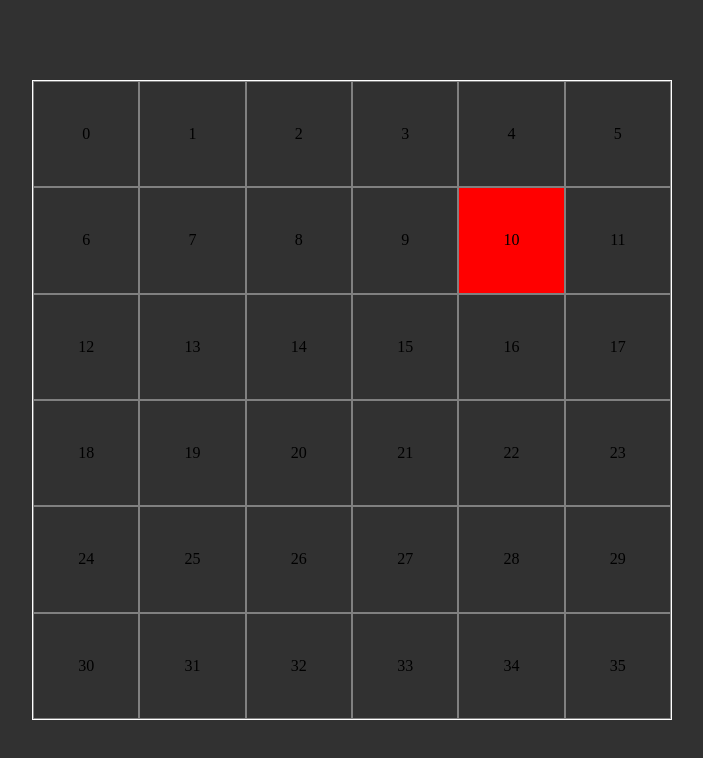
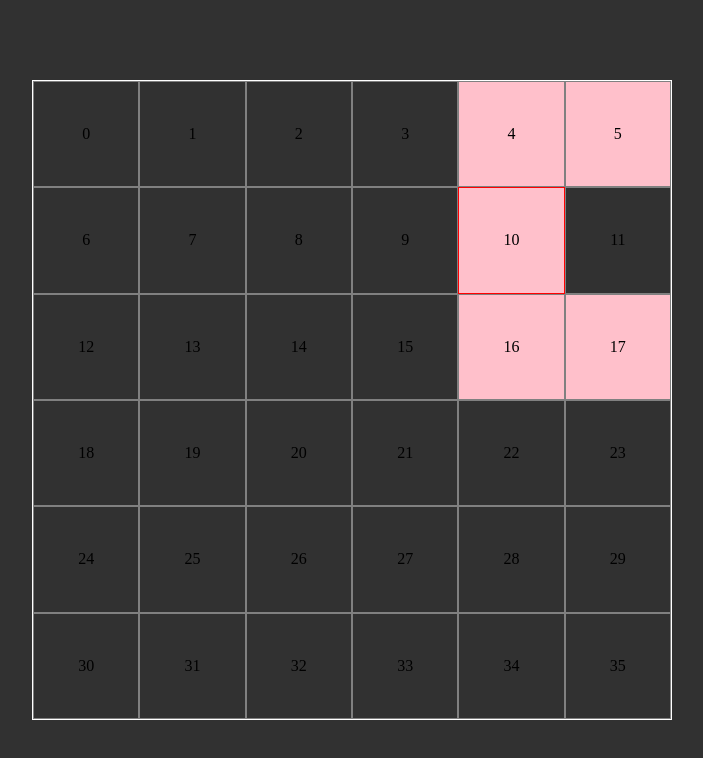
Before and after one commit to Ali-Sdg90/Spread-Color, a plain HTML site: page index.html in a window 1280 px wide. Both pictures are taken after a click on the element "10". Shown: the whole page, without its empty margins (288-991 px from the left). Drawn offline with Linux system fonts and the light colour scheme.

Commit message:
change plan - random block now goes

```diff
--- a/script.js
+++ b/script.js
@@ -2,30 +2,122 @@ const gameBox = document.getElementById("game-box");
 let startBlock = "";
 let wallBlock = [];
 let endBlock = "";
+let backgroundColor = "rgb(49, 49, 49)";
+document.documentElement.style.setProperty(
+    "--game-background",
+    backgroundColor
+);
 for (let i = 0; i < 36; i++) {
     const addBlock = document.createElement("div");
     addBlock.textContent = i;
     gameBox.appendChild(addBlock);
 }
 const Blockes = Array.from(document.querySelectorAll("#game-box div"));
-
 for (let i in Blockes) {
     Blockes[i].addEventListener("click", function () {
         // console.log(Blockes[i].textContent);
-        if (!startBlock) {
-            Blockes[i].style.background = "red";
-            startBlock = i;
-        } else if (wallBlock.length <= 5) {
-            Blockes[i].style.background = "blue";
-            wallBlock.push(i);
-            console.log(wallBlock, wallBlock.length);
-        } else if (!endBlock) {
-            Blockes[i].style.background = "yellow";
-            endBlock = i;
-            setTimeout(() => {
-                wayFinder();
-            }, 500);
-        }
+        // if (!startBlock) {
+        //     Blockes[i].style.background = "red";
+        //     startBlock = i;
+        // } else if (wallBlock.length <= 5) {
+        //     Blockes[i].style.background = "blue";
+        //     wallBlock.push(i);
+        //     console.log(wallBlock, wallBlock.length);
+        // } else if (!endBlock) {
+        //     Blockes[i].style.background = "yellow";
+        //     endBlock = i;
+        //     setTimeout(() => {
+        //         wayFinder(i);
+        //     }, 500);
+        // } else {
+        //     wayFinder(i);
+        // }
+        Blockes[i].style.background = "pink";
+        Blockes[i].style.border = "1px solid red";
+        wayFinder(i);
     });
 }
-function wayFinder() {}
+let randomDirection;
+let endLoop = false;
+const delay = 1000;
+function wayFinder(startPoint) {
+    startPoint = Number(startPoint);
+    // console.log(startPoint, Blockes[startPoint].style.background);
+    // Blockes[startPoint].style.background = "pink";
+    randomDirection = Math.floor(Math.random() * 4);
+    loopChecker(startPoint);
+    if (endLoop) return;
+    console.log(startPoint, randomDirection);
+    switch (randomDirection) {
+        case 0: // left
+            if (
+                Blockes[startPoint - 1] &&
+                startPoint % 6 != 0 &&
+                Blockes[startPoint - 1].style.background != "pink"
+            ) {
+                setTimeout(() => {
+                    wayFinder(startPoint - 1);
+                    Blockes[startPoint - 1].style.background = "pink";
+                }, delay);
+            } else {
+                wayFinder(startPoint)
+            }
+            break;
+        case 1: // right
+            if (
+                Blockes[startPoint + 1] &&
+                (startPoint + 1) % 6 != 0 &&
+                Blockes[startPoint + 1].style.background != "pink"
+            ) {
+                setTimeout(() => {
+                    wayFinder(startPoint + 1);
+                    Blockes[startPoint + 1].style.background = "pink";
+                }, delay);
+            } else {
+                wayFinder(startPoint)
+            }
+            break;
+        case 2: // down
+            if (
+                Blockes[startPoint + 6] &&
+                Blockes[startPoint + 6].style.background != "pink"
+            ) {
+                setTimeout(() => {
+                    wayFinder(startPoint + 6);
+                    Blockes[startPoint + 6].style.background = "pink";
+                }, delay);
+            } else {
+                wayFinder(startPoint)
+            }
+        case 3: // up
+            if (
+                Blockes[startPoint - 6] &&
+                Blockes[startPoint - 6].style.background != "pink"
+            ) {
+                setTimeout(() => {
+                    wayFinder(startPoint - 6);
+                    Blockes[startPoint - 6].style.background = "pink";
+                }, delay);
+            } else {
+                wayFinder(startPoint)
+            }
+            break
+    }
+}
+let last5Moves = [36, 36, 36, 36, 36];
+function loopChecker(randomDirection) {
+    let loopCounter = 0;
+    for (let i of last5Moves) {
+        if (i == randomDirection) loopCounter++;
+    }
+    // console.log("loopCounter = ", loopCounter);
+    if (loopCounter == 5) {
+        endLoop = true;
+        console.log("END 5 for ",randomDirection);
+    } else {
+        last5Moves.shift();
+        last5Moves.push(randomDirection);
+        console.log(last5Moves.join("."));
+        endLoop = false;
+    }
+}
--- a/style.css
+++ b/style.css
@@ -3,8 +3,11 @@
     margin: 0;
     box-sizing: border-box;
 }
+:root {
+    --game-background: rgb(49, 49, 49);
+}
 body {
-    background: rgb(49, 49, 49);
+    background: var(--game-background);
     display: flex;
     justify-content: center;
     align-items: center;
@@ -25,6 +28,7 @@ body {
     align-items: center;
     border: 1px solid gray;
     transition: background 0.15s;
+    background: var(--game-background);
 }
 #game-box div:hover {
     background: rgb(79, 79, 79);
```
